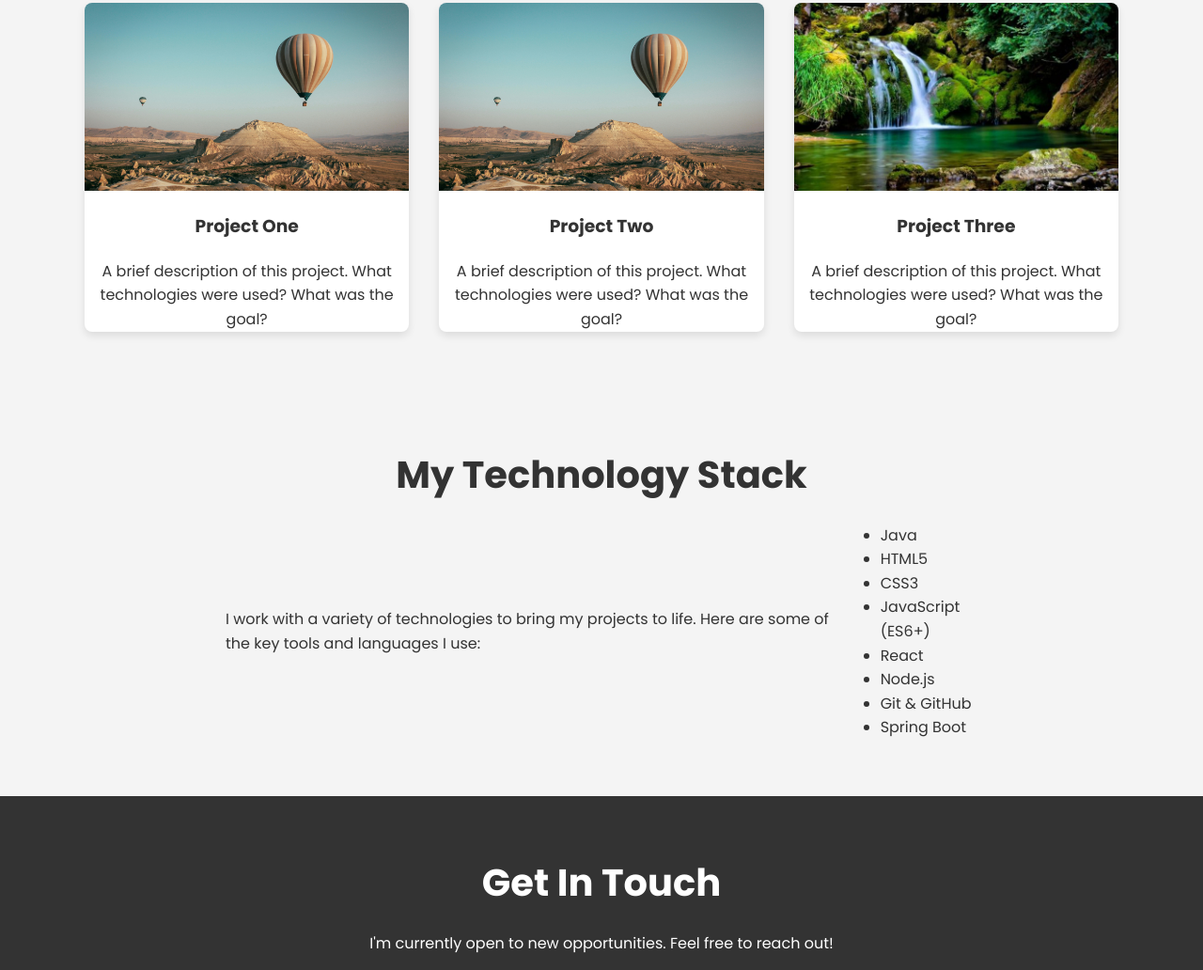
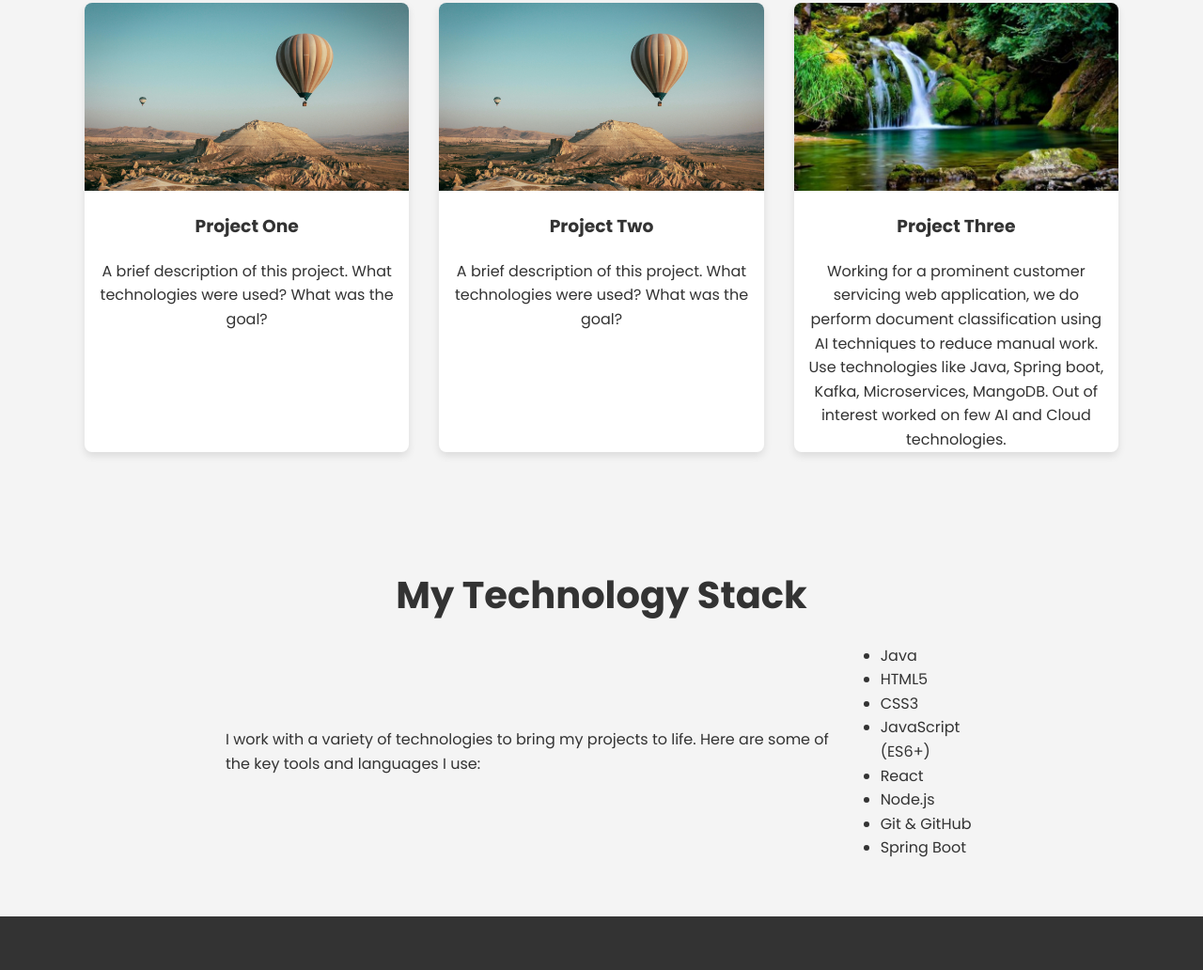
Before and after one commit to racharlasruthi/Portfolio, a plain HTML site: page index.html in a window 1280 px wide. Shown: the part 1375-2407 px from the top of the page at 94% size. Drawn offline with Linux system fonts and the light colour scheme.

Commit message:
Update index.html

```diff
--- a/index.html
+++ b/index.html
@@ -69,7 +69,8 @@ Outside of work, I enjoy exploring emerging technologies, learning German, exper
                 <div class="project-card">
                     <img src="pic3.jpg" alt="Project Three">
                     <h3>Project Three</h3>
-                    <p>A brief description of this project. What technologies were used? What was the goal?</p>
+                    <p>Working for a prominent customer servicing web application, we do perform document classification using AI techniques to reduce manual work. Use technologies like Java, Spring boot, Kafka, Microservices, MangoDB.
+Out of interest worked on few AI and Cloud technologies.</p>
                     <!--<a href="#" target="_blank">View Project</a>-->
                 </div>
             </div>
```
